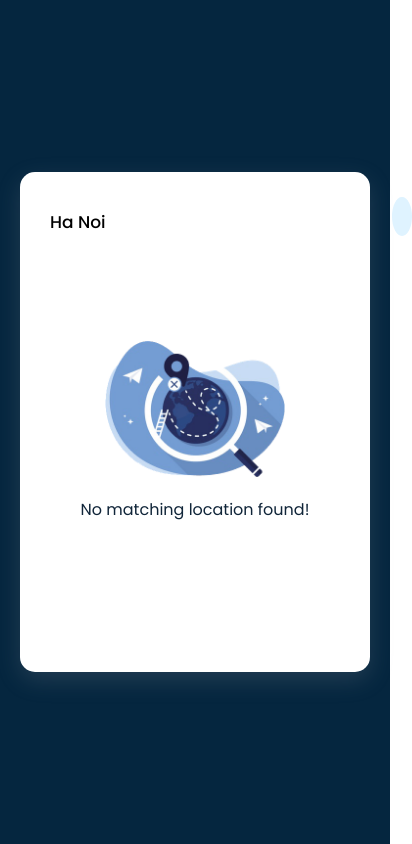
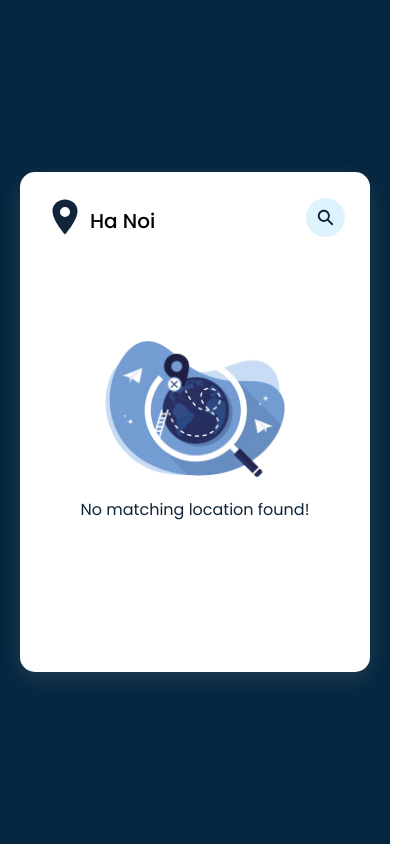
Before and after one commit to thanquan654/weather, a React (Vite) app: page / in a window 390 px wide. Shown: the whole page, 412 px wide, since content can reach past the window. Built offline with nearby package versions, Linux system fonts and the light colour scheme; no server answers.

Commit message:
update resposive for mobile

```diff
--- a/package.json
+++ b/package.json
@@ -4,7 +4,7 @@
   "version": "0.0.0",
   "type": "module",
   "scripts": {
-    "dev": "vite",
+    "dev": "vite --host",
     "build": "tsc && vite build",
     "lint": "eslint src --ext ts,tsx --report-unused-disable-directives --max-warnings 0",
     "preview": "vite preview"
--- a/src/components/Input/Input.module.scss
+++ b/src/components/Input/Input.module.scss
@@ -3,15 +3,19 @@
     display: flex;
     justify-content: space-between;
     align-items: flex-end;
+    color: #102539;
 
     .icon{
-        font-size: 30px;
+        font-size: 40px;
     }
     .input{
+        display: block;
+        flex: 1;
+        width: 50%;
         padding: 0 5px;
         border: none;
         border-bottom: 1px solid transparent;
-        font-size: 17px;
+        font-size: 20px;
         font-weight: 500;
 
 
--- a/src/components/Input/Input.tsx
+++ b/src/components/Input/Input.tsx
@@ -21,8 +21,8 @@ const Input: React.FC<Props> = (props) => {
 
     return (
     <div className={styles.inputSection}>
-        <div className={styles.icon}>
-            <IoLocationSharp />
+        <div >
+            <IoLocationSharp className={styles.icon}/>
         </div>
         <input
             className={styles.input}
--- a/src/index.scss
+++ b/src/index.scss
@@ -34,6 +34,7 @@ body {
   font-weight: 400;
   font-size: 16px;
   line-height: 1;
+  overflow-x: hidden;
 }
 #root {
   width: 100%;
```
